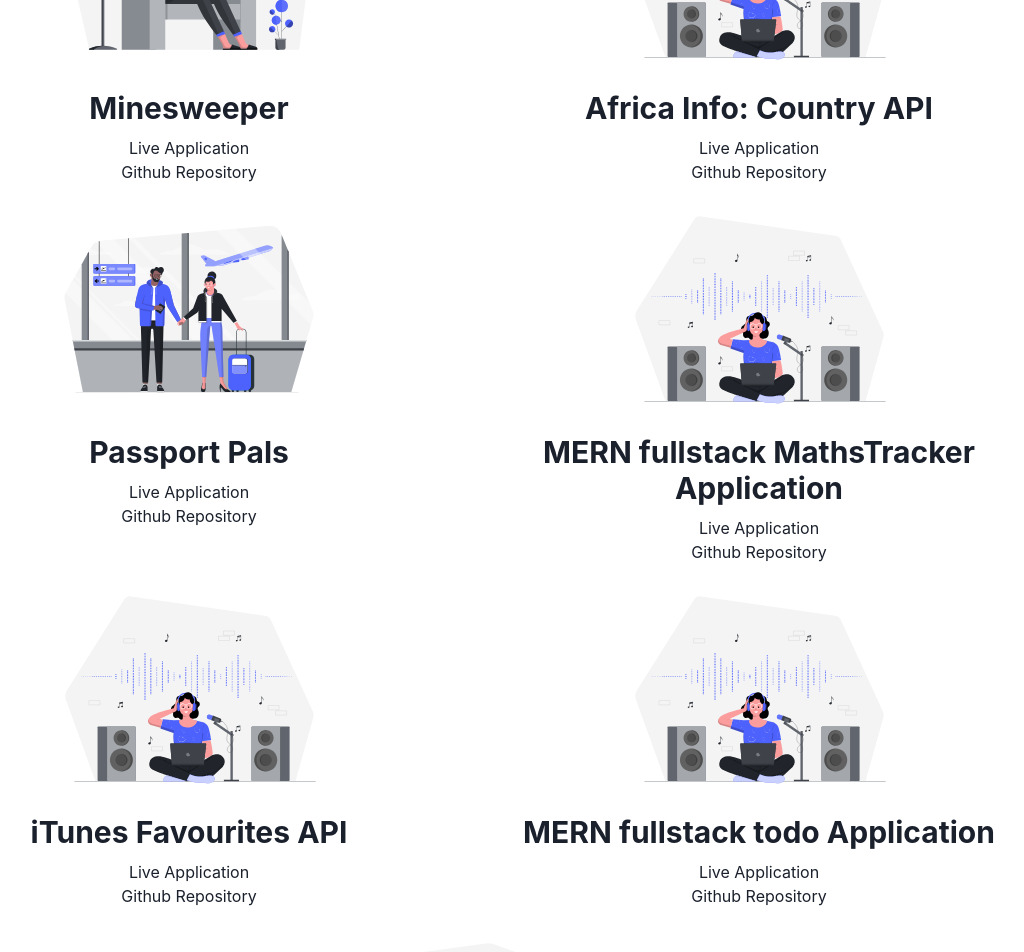
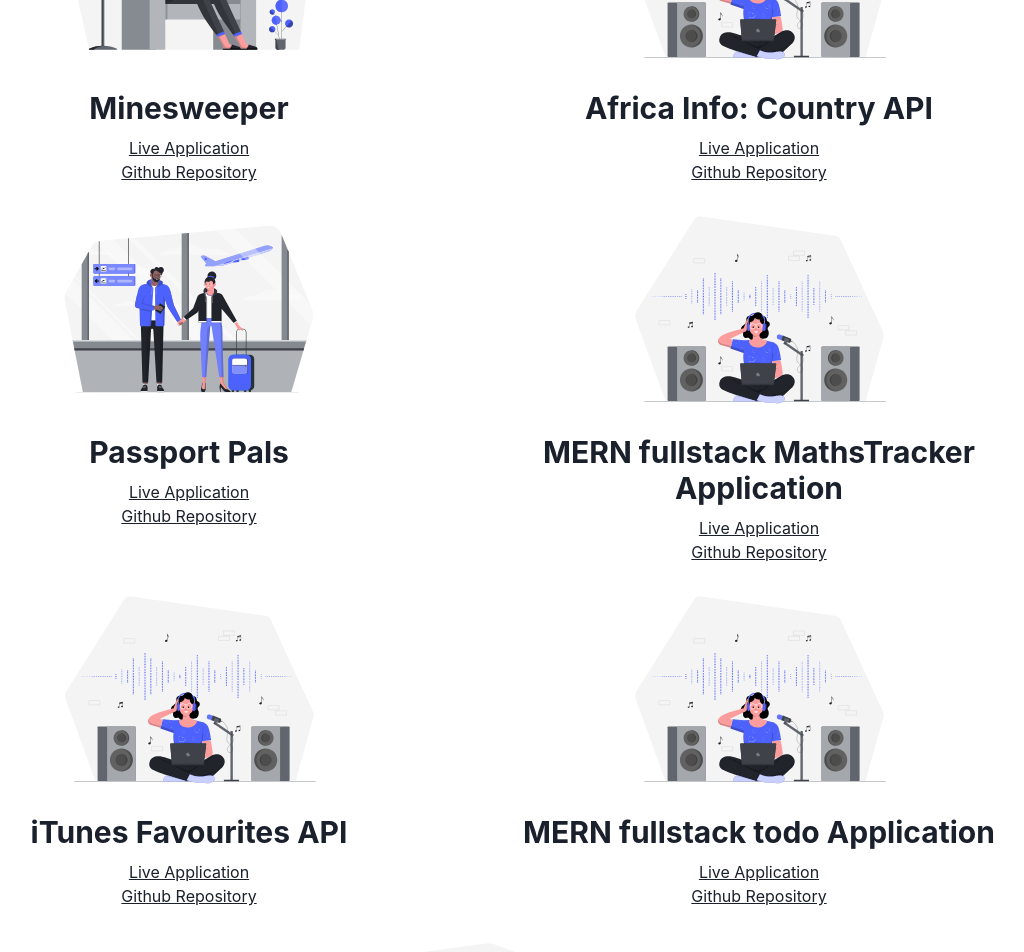
Before and after one commit to BradleyLund/nextjs-dev-portfolio, a Next.js app: page /projects in a window 1280 px wide. Shown: the part 220-1172 px from the top of the page, without its empty margins (166-1190 px from the left). Built offline with nearby package versions, Linux system fonts and the light colour scheme.

Commit message:
add underlines to project links

```diff
--- a/pages/projects.js
+++ b/pages/projects.js
@@ -30,10 +30,14 @@
               <h2 className="projectname">Minesweeper</h2>
 
               <Link href="https://desolate-river-88180.herokuapp.com/">
-                <a>Live Application</a>
+                <a>
+                  <u>Live Application</u>
+                </a>
               </Link>
               <Link href="https://github.com/BradleyLund/react-minesweeper">
-                <a>Github Repository</a>
+                <a>
+                  <u>Github Repository</u>
+                </a>
               </Link>
             </div>
           </Col>
@@ -44,10 +48,14 @@
               <h2 className="projectname">Africa Info: Country API </h2>
 
               <Link href="https://next-countries-api-px18tuu7i-bradleylund.vercel.app/">
-                <a>Live Application</a>
+                <a>
+                  <u>Live Application</u>
+                </a>
               </Link>
               <Link href="https://github.com/BradleyLund/Next-Countries-API">
-                <a>Github Repository</a>
+                <a>
+                  <u>Github Repository</u>
+                </a>
               </Link>
             </div>
           </Col>
@@ -64,10 +72,14 @@
               <h2 className="projectname">Passport Pals</h2>
 
               <Link href="https://pacific-mountain-86944.herokuapp.com/">
-                <a>Live Application</a>
+                <a>
+                  <u>Live Application</u>
+                </a>
               </Link>
               <Link href="https://github.com/BradleyLund/PassportPals">
-                <a>Github Repository</a>
+                <a>
+                  <u>Github Repository</u>
+                </a>
               </Link>
             </div>
           </Col>
@@ -80,10 +92,14 @@
               </h2>
 
               <Link href="https://heroku-todo-test.herokuapp.com/">
-                <a>Live Application</a>
+                <a>
+                  <u>Live Application</u>
+                </a>
               </Link>
               <Link href="https://github.com/BradleyLund/maths-tracker">
-                <a>Github Repository</a>
+                <a>
+                  <u>Github Repository</u>
+                </a>
               </Link>
             </div>
           </Col>
@@ -97,10 +113,14 @@
               <h2 className="projectname">iTunes Favourites API</h2>
 
               <Link href="https://ancient-spire-93066.herokuapp.com/">
-                <a>Live Application</a>
+                <a>
+                  <u>Live Application</u>
+                </a>
               </Link>
               <Link href="https://github.com/BradleyLund/react-itunes-api">
-                <a>Github Repository</a>
+                <a>
+                  <u>Github Repository</u>
+                </a>
               </Link>
             </div>
           </Col>
@@ -111,10 +131,14 @@
               <h2 className="projectname">MERN fullstack todo Application</h2>
 
               <Link href="https://mern-todo-fullstack.herokuapp.com/">
-                <a>Live Application</a>
+                <a>
+                  <u>Live Application</u>
+                </a>
               </Link>
               <Link href="https://github.com/BradleyLund/fullstack-todo">
-                <a>Github Repository</a>
+                <a>
+                  <u>Github Repository</u>
+                </a>
               </Link>
             </div>
           </Col>
@@ -127,10 +151,14 @@
               <h2 className="projectname">emoji Ecommerce Concept Store</h2>
 
               <Link href="https://bradleylund.github.io/emojiEcommerce/">
-                <a>Live Application</a>
+                <a>
+                  <u>Live Application</u>
+                </a>
               </Link>
               <Link href="https://github.com/BradleyLund/emojiEcommerce">
-                <a>Github Repository</a>
+                <a>
+                  <u>Github Repository</u>
+                </a>
               </Link>
             </div>
           </Col>
```
